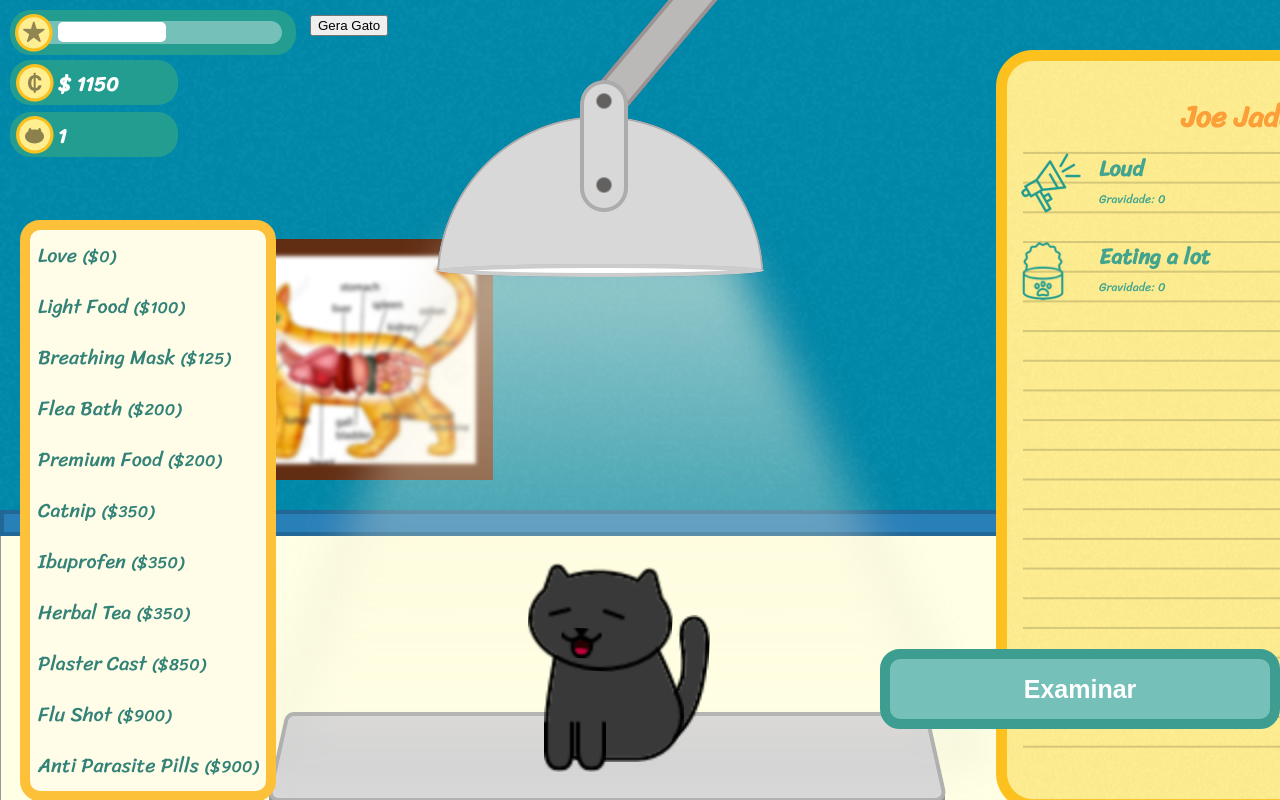
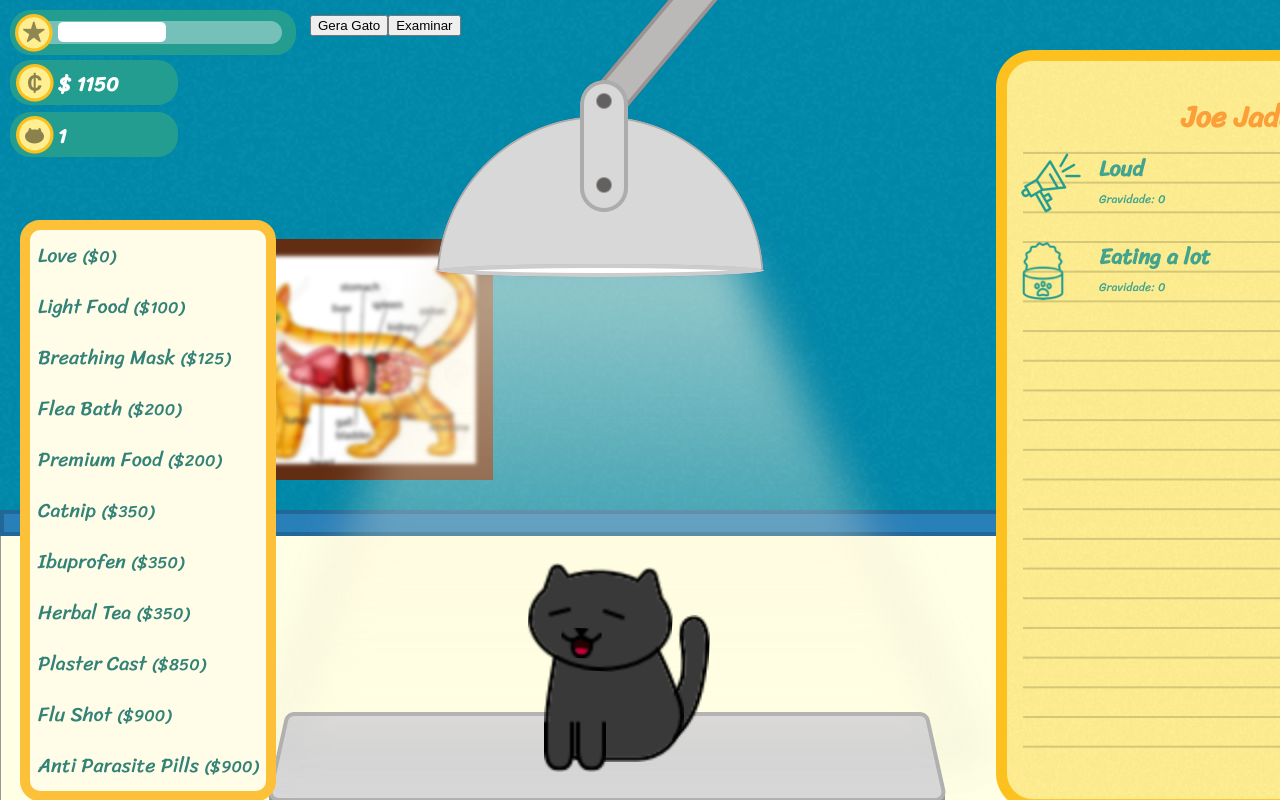
Before and after one commit to spacetimelabs/gamejam-v0, a Vue app: page / in a window 1280 px wide. Shown: the top 800 px of the page. Built offline with nearby package versions, Linux system fonts and the light colour scheme.

Commit message:
Um tapa no visual (2)

```diff
--- a/src/App.vue
+++ b/src/App.vue
@@ -193,8 +193,7 @@ body {
 }
 
 .bt-exam {
-  position: absolute;
-  bottom: 71px;
+  /* bottom: 71px;
   right: 0px;
   width: 400px;
   height: 80px;
@@ -204,6 +203,7 @@ body {
   color: white;
   font-weight: bold;
   font-size: 25px;
+  float: right; */
 }
 
 @keyframes shake {
```
